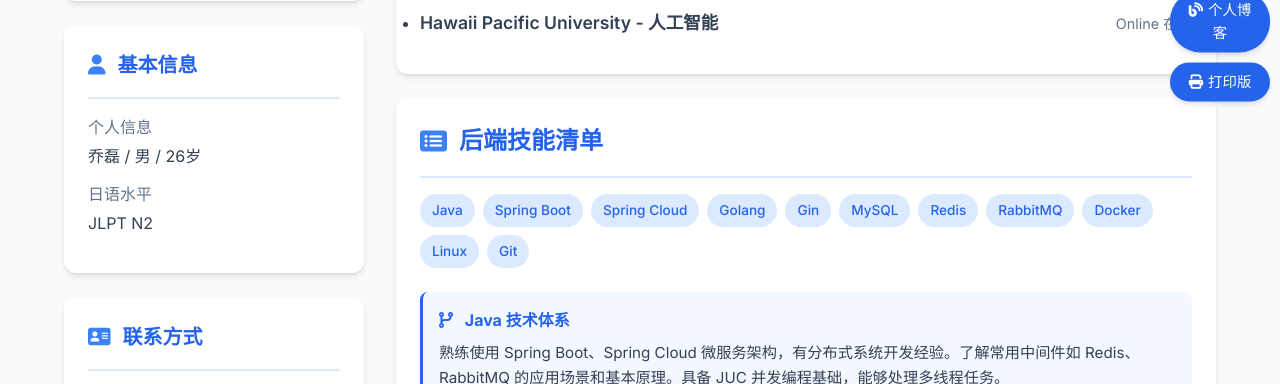
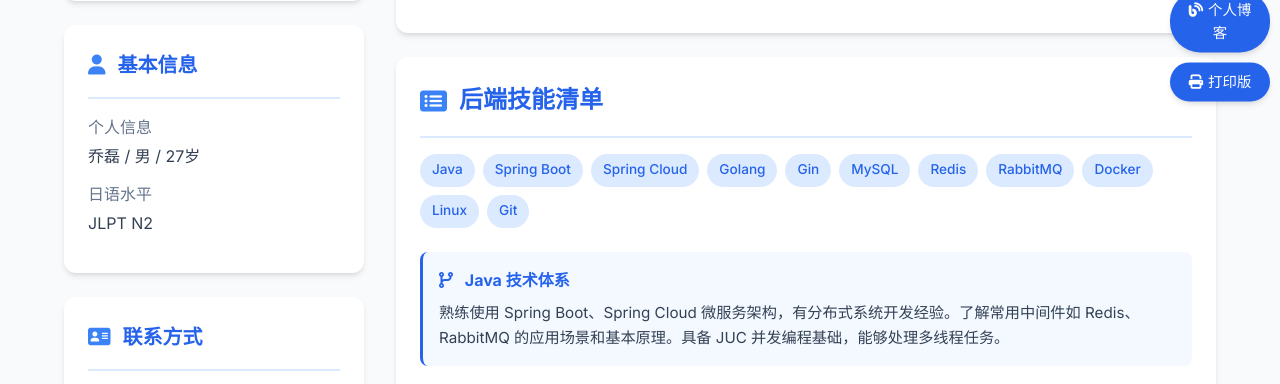
Before and after one commit to SagamiYun/jpresume, a plain HTML site: page index.html in a window 1280 px wide. Shown: the part 385-769 px from the top of the page. Drawn offline with Linux system fonts and the light colour scheme.

Commit message:
update resume

```diff
--- a/index.html
+++ b/index.html
@@ -186,7 +186,7 @@
       <ul>
         <li>
           <label>个人信息</label>
-          <span>乔磊 / 男 / 26岁</span> </li>
+          <span>乔磊 / 男 / 27岁</span> </li>
         <li>
           <label>日语水平</label>
           <span>JLPT N2</span> </li>
@@ -250,11 +250,6 @@
         <li>
           <h3> <span>内蒙古农业大学 - 计算机网络技术</span>
             <time>2020.9-2023.7</time>
-          </h3>
-        </li>
-        <li>
-          <h3> <span>Hawaii Pacific University - 人工智能</span>
-            <time>Online 在读</time>
           </h3>
         </li>
       </ul>
```
